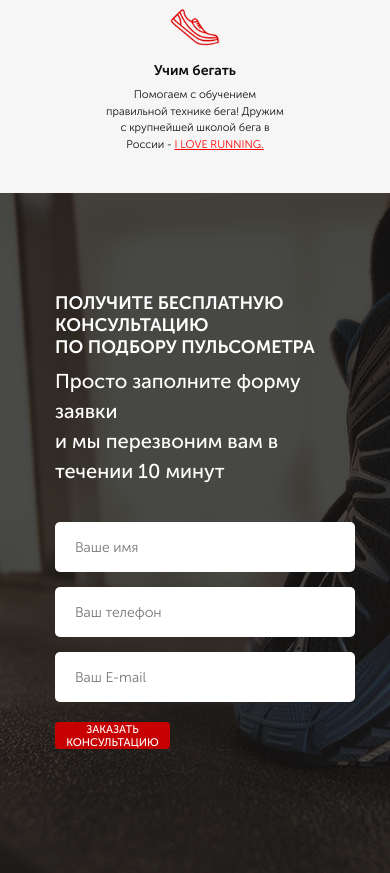
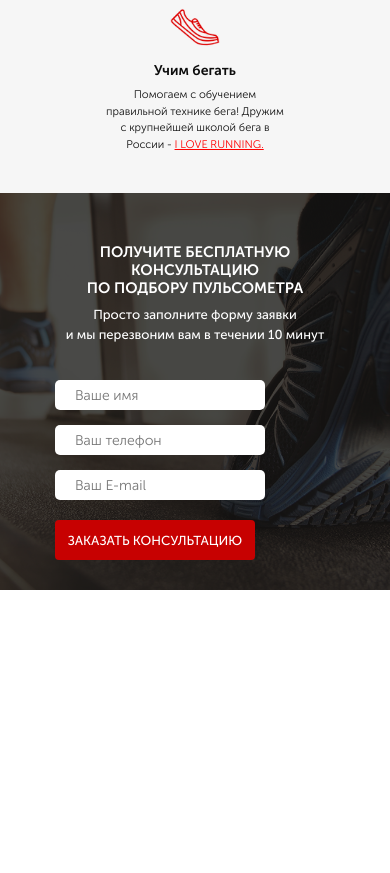
Before and after one commit to snikita2007/runsmart, a website: page src/index.html in a window 390 px wide. Shown: the part 782-1655 px from the top of the page. After the commit the page ends 1372 px from the top, so only its background shows below. Drawn offline with Linux system fonts and the light colour scheme.

Commit message:
4 commit

```diff
--- a/src/index.html
+++ b/src/index.html
@@ -91,5 +91,7 @@
             </form>
         </div>
     </div>
+
+    <script src="js/script.js"></script>
 </body>
 </html>
--- a/src/sass/media/_button.scss
+++ b/src/sass/media/_button.scss
@@ -10,6 +10,11 @@
             height: 35px;
             font-size: 14px;
         }
+        &_submit {
+            width: 300px;
+            font-size: 16px;
+            height: 47px;
+        }
     }
 }
 @media (max-width: 991px) {
@@ -20,7 +25,7 @@
         }
     }
 }
-@media (max-width: 575px) {
+@media (max-width: 767px) {
     .button {
         width: 115px;
         font-size: 11px;
@@ -28,5 +33,13 @@
             margin-top: 13px;
             width: 200px;
         }
+        &_submit {
+            height: 40px;
+            width: 200px;
+            font-size: 13px;
+        }
     }
 }
+@media (max-width: 575px) {
+
+}
--- a/src/sass/media/_consultation.scss
+++ b/src/sass/media/_consultation.scss
@@ -1,7 +1,44 @@
 @media (max-width: 1200px) {
     .consultation {
+        min-height: 650px;
         &__descr {
-
+            font-size: 18px;
+        }
+        input {
+            height: 40px;
         }
     }
 }
+@media (max-width: 991px) {
+    .consultation {
+        min-height: 490px;
+        padding: 60px 0 40px 0;
+        &__descr {
+            font-size: 17px;
+        }
+    }
+}
+@media (max-width: 767px) {
+    .consultation {
+        min-height: 440px;
+        padding: 50px 0 30px 0;
+        &__descr {
+            font-size: 15px;
+        }
+        input {
+            height: 30px;
+        }
+    }
+}
+@media (max-width: 575px) {
+    .consultation {
+        min-height: 390px;
+        &__descr {
+            text-align: center;
+            font-size: 13px;
+        }
+        input {
+            width: 210px;
+        }
+    }
+}
--- a/src/sass/media/_title.scss
+++ b/src/sass/media/_title.scss
@@ -1,15 +1,32 @@
 @media (max-width: 1200px) {
     .title {
         font-size: 28px;
+        &_left {
+            font-size: 27px;
+        }
+    }
+}
+@media (max-width: 991px) {
+    .title {
+        font-size: 26px;
+        &_left {
+            font-size: 24px;
+        }
     }
 }
 @media (max-width: 767px) {
     .title {
-        font-size: 26px;
+        font-size: 18px;
+        &_left {
+            font-size: 21px;
+        }
     }
 }
 @media (max-width: 575px) {
     .title {
-        font-size: 18px;
+        &_left {
+            text-align: center;
+            font-size: 15px;
+        }
     }
 }
```
Also changed, not shown: src/css/style.min.css, src/js/script.js (added).
